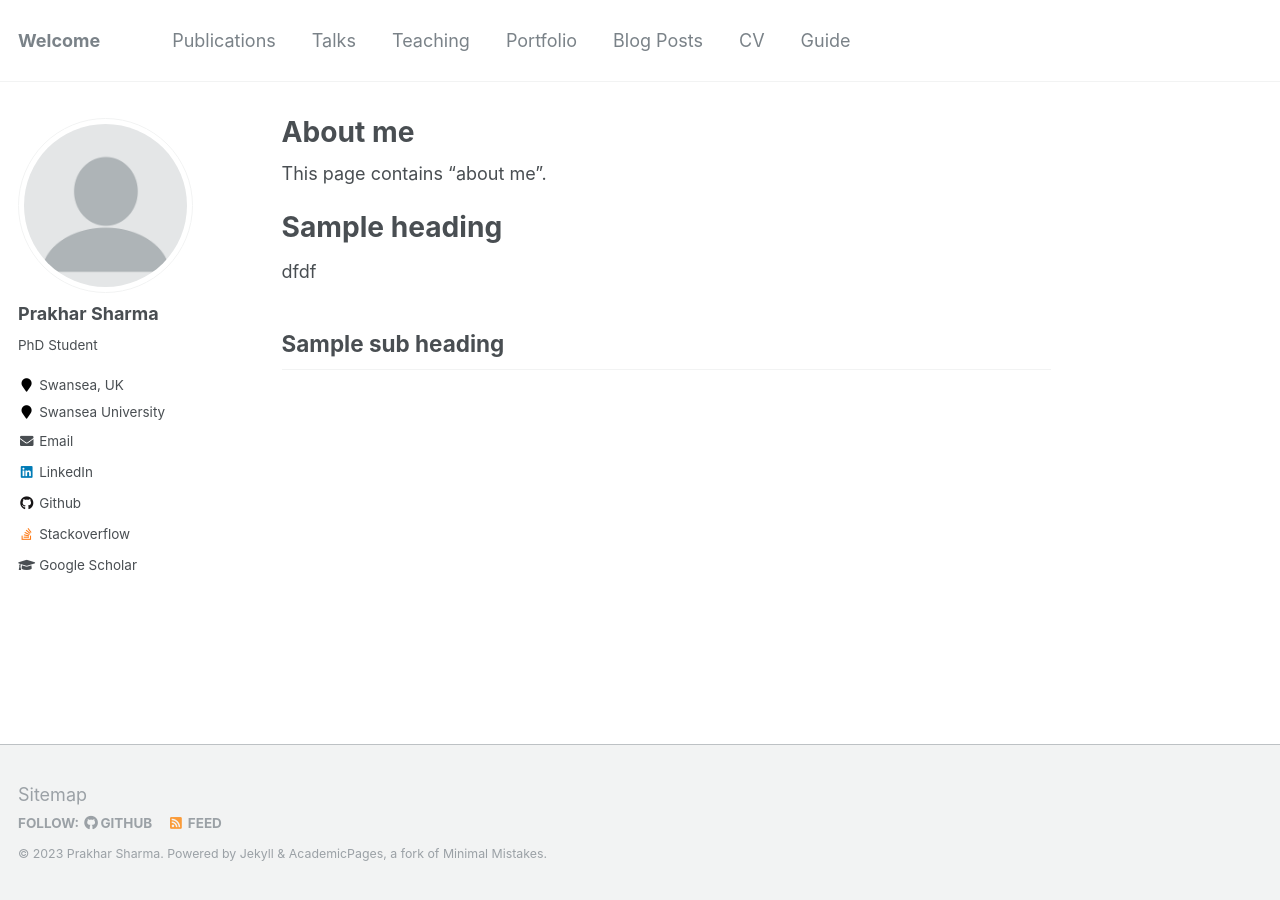
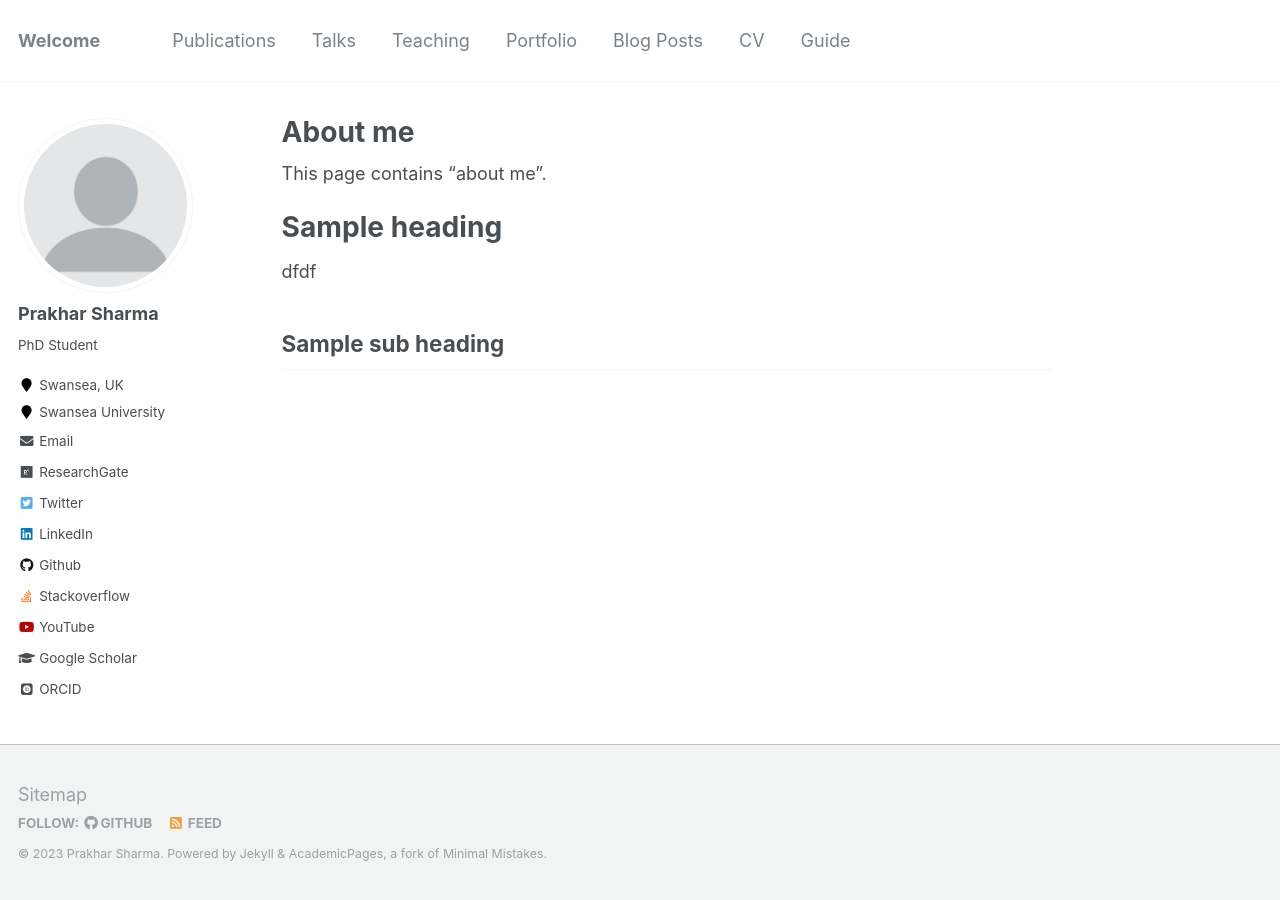
Before and after one commit to praksharma/praksharma.github.io, a Jekyll site: the page built from _pages/about.md, in a window 1280 px wide. Built offline with Jekyll 4.4.1, drawn with Linux system fonts in a browser that asks for light colours; some web fonts are replaced; some of the changed lines change nothing that is shown.

Commit message:
more social links

```diff
--- a/_config.yml
+++ b/_config.yml
@@ -88,7 +88,7 @@ author:
   pubmed           :
   googlescholar    : "https://scholar.google.com/citations?user=WYPgd2cAAAAJ&hl=en"
   email            : "1915438@swansea.ac.uk"
-  researchgate     :  # example: "https://www.researchgate.net/profile/yourprofile"
+  researchgate     : "https://www.researchgate.net/profile/Prakhar-Sharma-4"
   uri              :
   bitbucket        :
   codepen          :
@@ -103,17 +103,17 @@ author:
   impactstory      : #"https://profiles.impactstory.org/u/xxxx-xxxx-xxxx-xxxx"
   lastfm           :
   linkedin         : "prak-sharma"
-  orcid            :
+  orcid            : "https://orcid.org/0000-0002-7635-1857"
   pinterest        :
   soundcloud       :
   stackoverflow    : "14598633/prakhar-sharma"
   steam            :
   tumblr           :
-  twitter          :
+  twitter          : "prakhar962"
   vine             :
   weibo            :
   xing             :
-  youtube          :
+  youtube          : "@wonder_hd"
   wikipedia        :
 
 
```
